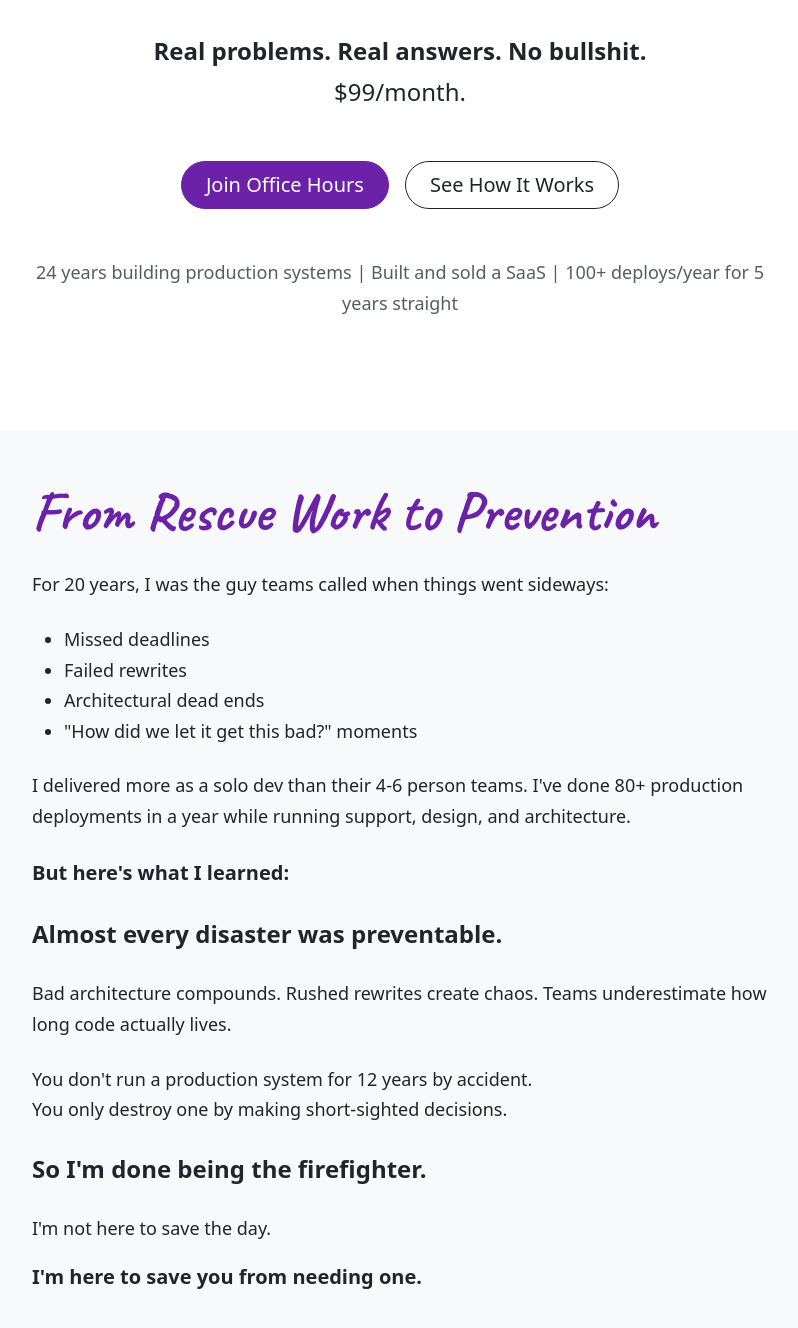
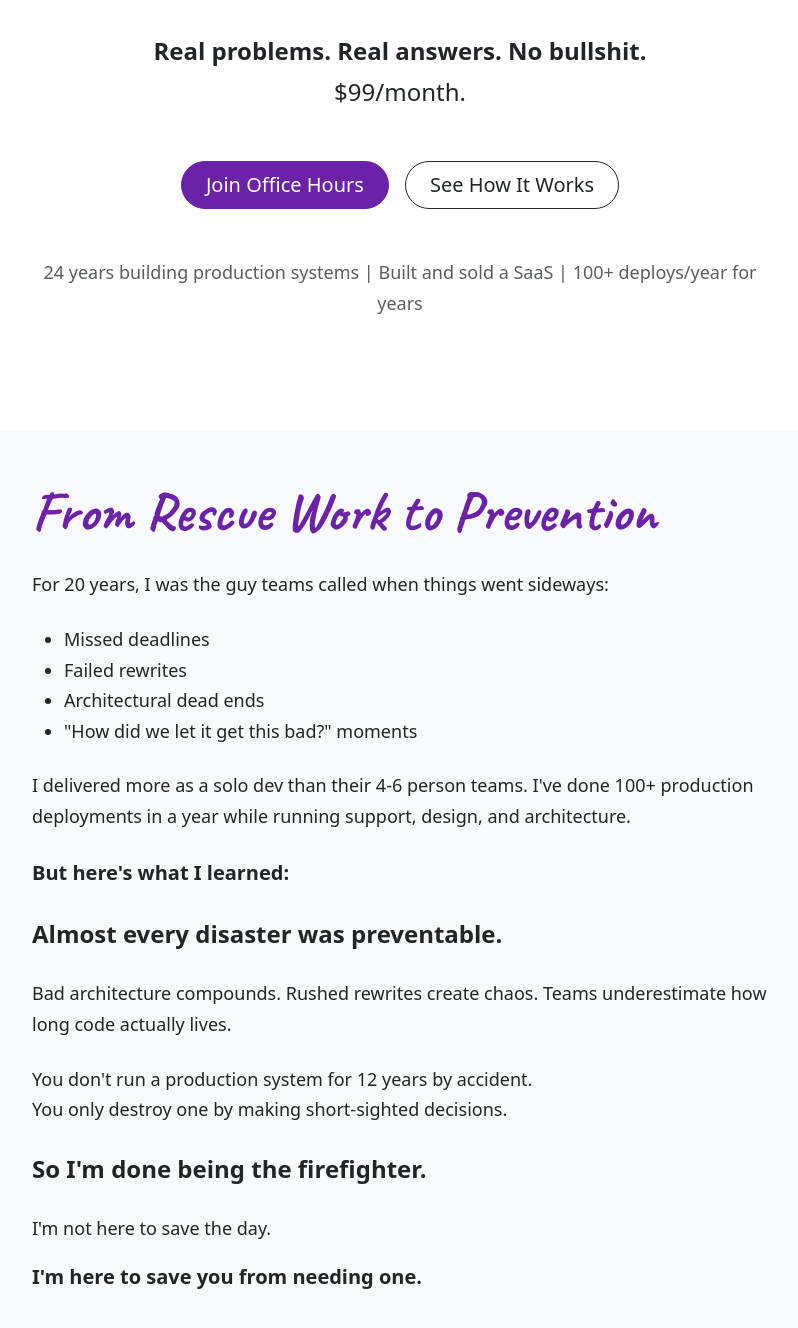
Before and after one commit to backupparachute/ctoconnect-website, a Jekyll site: the page built from index.html, in a window 1280 px wide and 1400 px high, scrolled down 611 px. Shown: the top 1328 px of the window, without its empty margins (240-1038 px from the left). Built offline with Jekyll 4.4.1, drawn with Linux system fonts in a browser that asks for light colours; comment, search, counter and statistics services are not loaded.

Commit message:
tweak copy

```diff
--- a/index.html
+++ b/index.html
@@ -18,7 +18,7 @@ description: I spent 20 years rescuing teams from architectural disasters. Now I
                     <a href="#pricing" class="btn btn-purple btn-lg rounded-pill px-4">Join Office Hours</a>
                     <a href="#how" class="btn btn-outline-dark btn-lg rounded-pill px-4">See How It Works</a>
                 </div>
-                <p class="text-muted">24 years building production systems | Built and sold a SaaS | 100+ deploys/year for 5 years straight</p>
+                <p class="text-muted">24 years building production systems | Built and sold a SaaS | 100+ deploys/year for years</p>
             </div>
         </div>
     </div>
@@ -37,7 +37,7 @@ description: I spent 20 years rescuing teams from architectural disasters. Now I
                     <li>Architectural dead ends</li>
                     <li>"How did we let it get this bad?" moments</li>
                 </ul>
-                <p class="mb-4">I delivered more as a solo dev than their 4-6 person teams. I've done 80+ production deployments in a year while running support, design, and architecture.</p>
+                <p class="mb-4">I delivered more as a solo dev than their 4-6 person teams. I've done 100+ production deployments in a year while running support, design, and architecture.</p>
                 <p class="mb-4 fs-5"><strong>But here's what I learned:</strong></p>
                 <p class="mb-4 fs-4 fw-bold">Almost every disaster was preventable.</p>
                 <p class="mb-4">Bad architecture compounds. Rushed rewrites create chaos. Teams underestimate how long code actually lives.</p>
```
